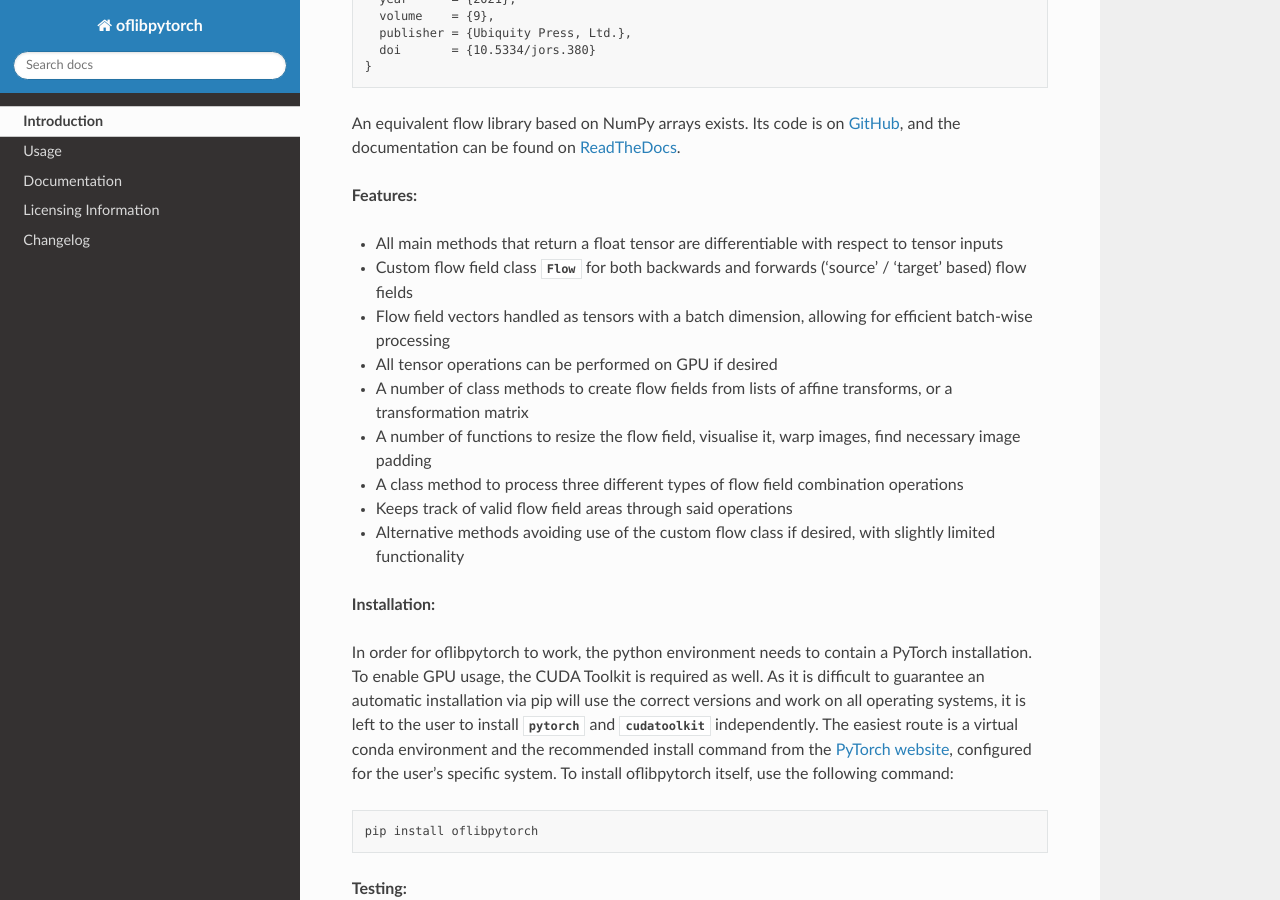
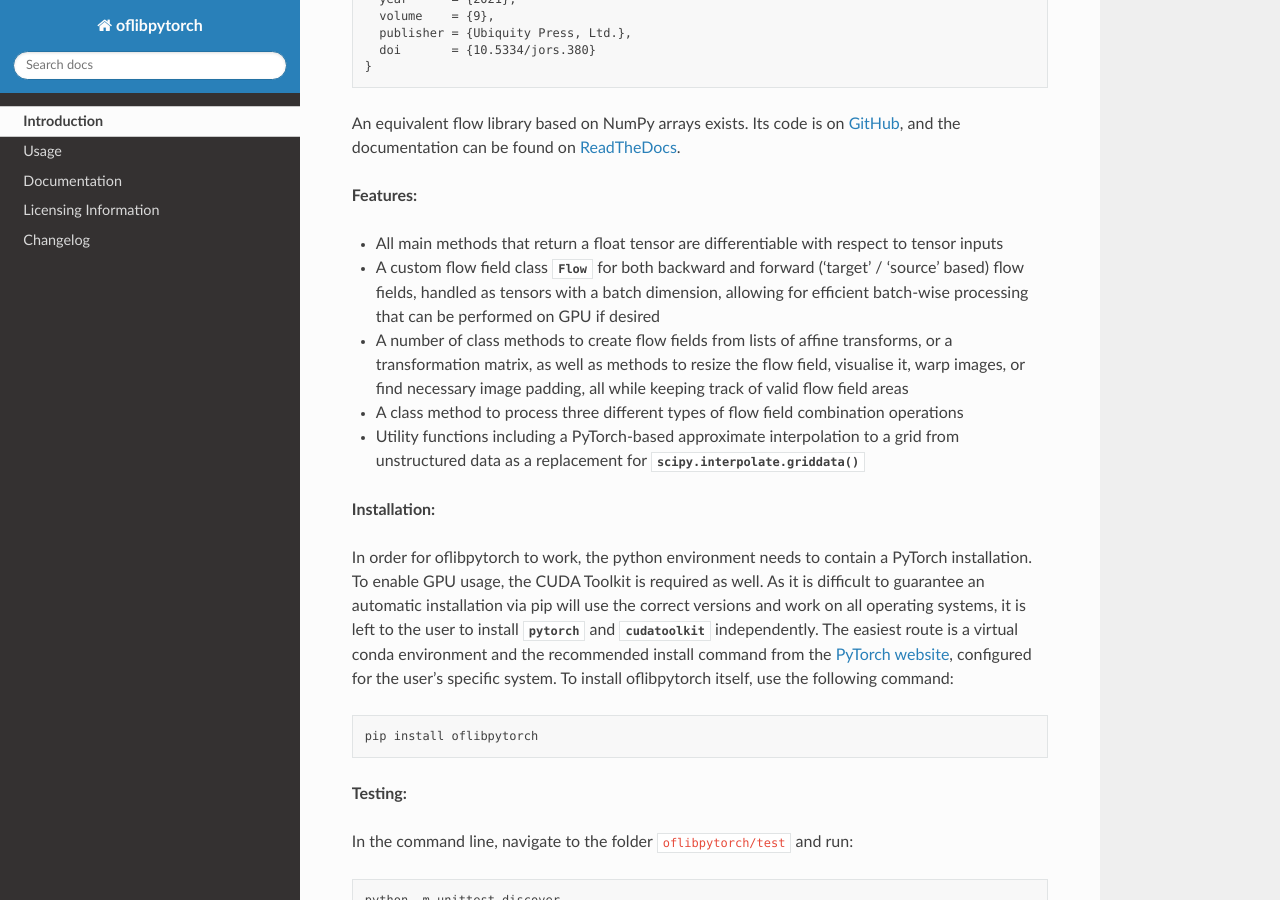
Before and after one commit to CSRavasio/oflibpytorch, a Sphinx documentation site: the page built from docs/index.rst, in a window 1280 px wide and 900 px high, scrolled down 838 px. Built offline with Sphinx 7.4.7 and the Read the Docs theme 2.0.0, drawn with Linux system fonts in a browser that asks for light colours.

Commit message:
README & docs/index.rst updated

```diff
--- a/docs/index.rst
+++ b/docs/index.rst
@@ -34,15 +34,15 @@ An equivalent flow library based on NumPy arrays exists. Its code is on GitHub_,
 **Features:**
 
 - All main methods that return a float tensor are differentiable with respect to tensor inputs
-- Custom flow field class :class:`~oflibpytorch.Flow` for both backwards and forwards ('source' / 'target' based)
-  flow fields
-- Flow field vectors handled as tensors with a batch dimension, allowing for efficient batch-wise processing
-- All tensor operations can be performed on GPU if desired
-- A number of class methods to create flow fields from lists of affine transforms, or a transformation matrix
-- A number of functions to resize the flow field, visualise it, warp images, find necessary image padding
+- A custom flow field class :class:`~oflibpytorch.Flow` for both backward and forward ('target' / 'source' based)
+  flow fields, handled as tensors with a batch dimension, allowing for efficient batch-wise processing that can be
+  performed on GPU if desired
+- A number of class methods to create flow fields from lists of affine transforms, or a transformation matrix, as
+  well as methods to resize the flow field, visualise it, warp images, or find necessary image padding, all while
+  keeping track of valid flow field areas
 - A class method to process three different types of flow field combination operations
-- Keeps track of valid flow field areas through said operations
-- Alternative methods avoiding use of the custom flow class if desired, with slightly limited functionality
+- Utility functions including a PyTorch-based approximate interpolation to a grid from unstructured data as a
+  replacement for :func:`scipy.interpolate.griddata`
 
 **Installation:**
 
```
Also changed, not shown: README.rst (+7 -7 lines).
